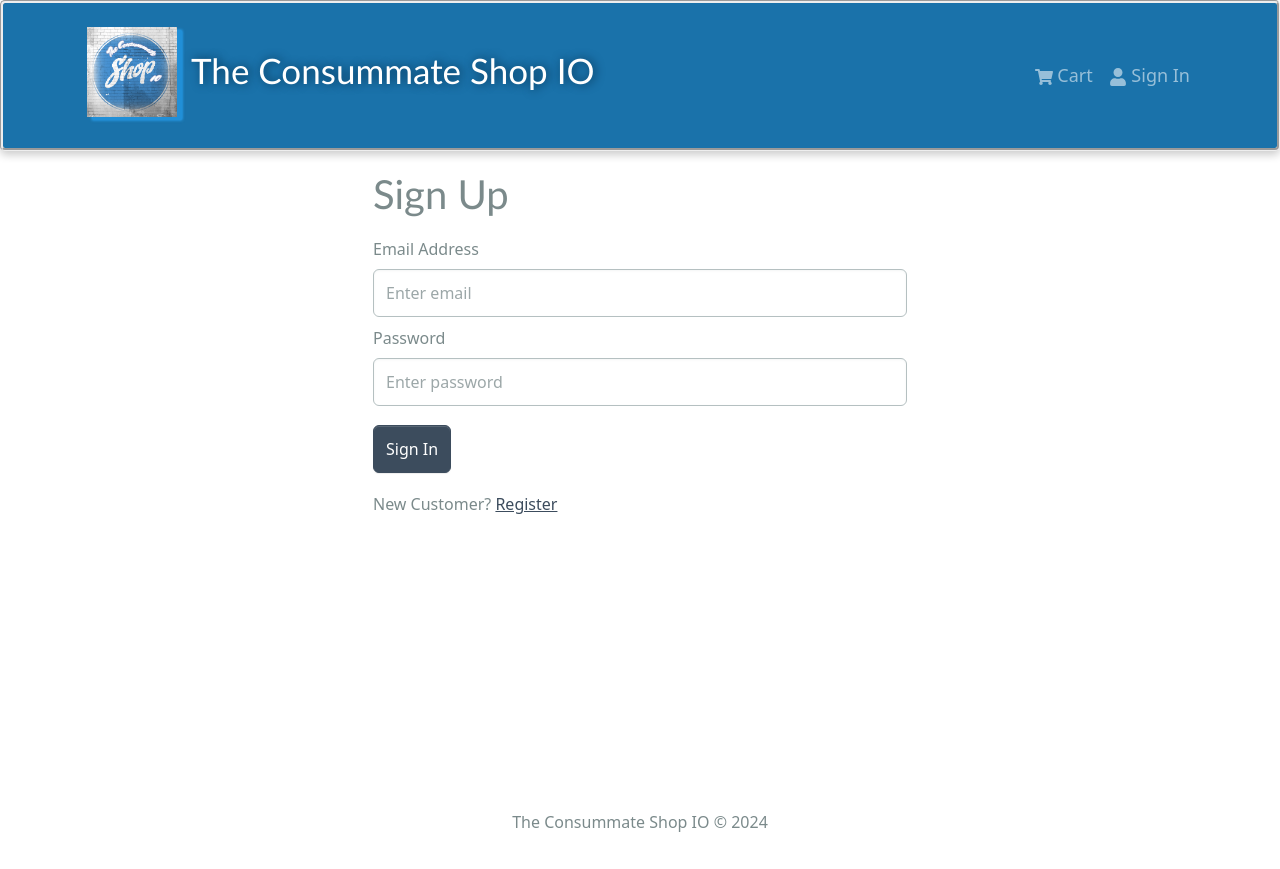
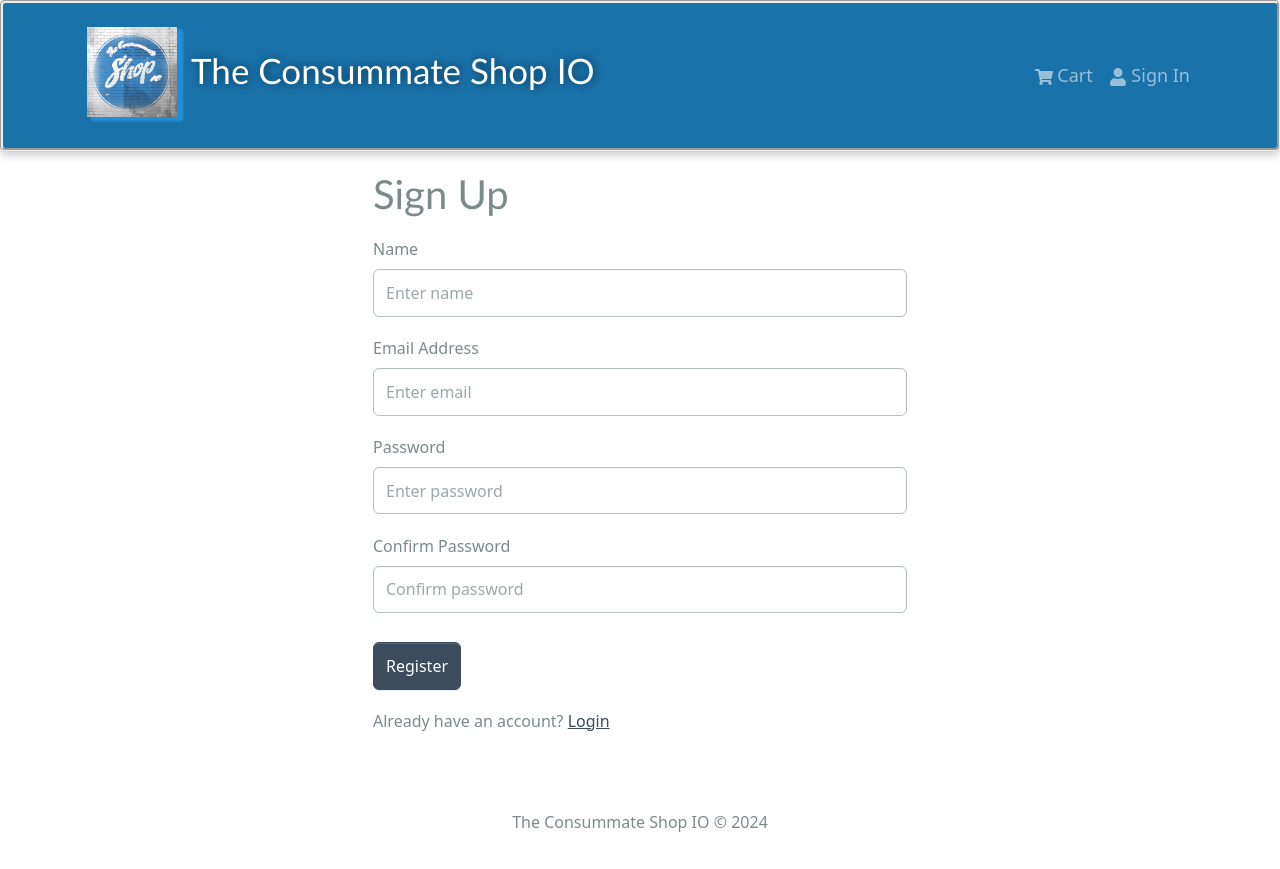
Before and after one commit to VigilBushido/Consummate_Shop_IO, a React (Create React App) app in the folder frontend/: page /register in a window 1280 px wide. Built offline with nearby package versions, Linux system fonts and the light colour scheme.

Commit message:
+ user registration

```diff
--- a/frontend/src/screens/RegisterScreen.jsx
+++ b/frontend/src/screens/RegisterScreen.jsx
@@ -54,7 +54,16 @@ const RegisterScreen = () => {
             <h1>Sign Up</h1>
 
             <Form onSubmit={submitHandler}>
-                <Form.Group controlId='email' className='my-2'>
+                <Form.Group controlId='name' className='my-3'>
+                    <Form.Label>Name</Form.Label>
+                    <Form.Control
+                        type='text'
+                        placeholder='Enter name'
+                        value={name}
+                        onChange={(e) => setName(e.target.value)}
+                    ></Form.Control>
+                </Form.Group>
+                <Form.Group controlId='email' className='my-3'>
                     <Form.Label>Email Address</Form.Label>
                     <Form.Control
                         type='email'
@@ -64,7 +73,7 @@ const RegisterScreen = () => {
                     ></Form.Control>
                 </Form.Group>
 
-                <Form.Group controlId='password' className='my-2'>
+                <Form.Group controlId='password' className='my-3'>
                     <Form.Label>Password</Form.Label>
                     <Form.Control
                         type='password'
@@ -74,8 +83,18 @@ const RegisterScreen = () => {
                     ></Form.Control>
                 </Form.Group>
 
+                <Form.Group controlId='confirmPassword' className='my-3'>
+                    <Form.Label>Confirm Password</Form.Label>
+                    <Form.Control
+                        type='password'
+                        placeholder='Confirm password'
+                        value={confirmPassword}
+                        onChange={(e) => setConfirmPassword(e.target.value)}
+                    ></Form.Control>
+                </Form.Group>
+
                 <Button type='submit' variant='primary' className='mt-2' disabled={isLoading}>
-                    Sign In
+                    Register
                 </Button>
 
                 {isLoading && <Loader />}
@@ -83,7 +102,7 @@ const RegisterScreen = () => {
 
             <Row className='py-3'>
                 <Col>
-                    New Customer? <Link to={redirect ? `/register?redirect=${redirect}` : '/register'}>Register</Link>
+                    Already have an account? <Link to={redirect ? `/login?redirect=${redirect}` : '/login'}>Login</Link>
                 </Col>
             </Row>
         </FormContainer>
--- a/frontend/src/slices/usersApiSlice.js
+++ b/frontend/src/slices/usersApiSlice.js
@@ -12,7 +12,7 @@ export const usersApiSlice = apiSlice.injectEndpoints({
         }),
         register: builder.mutation({
             query: (data) => ({
-                url: `${USERS_URL}/register`,
+                url: `${USERS_URL}`,
                 method: 'POST',
                 body: data,
             })
```
